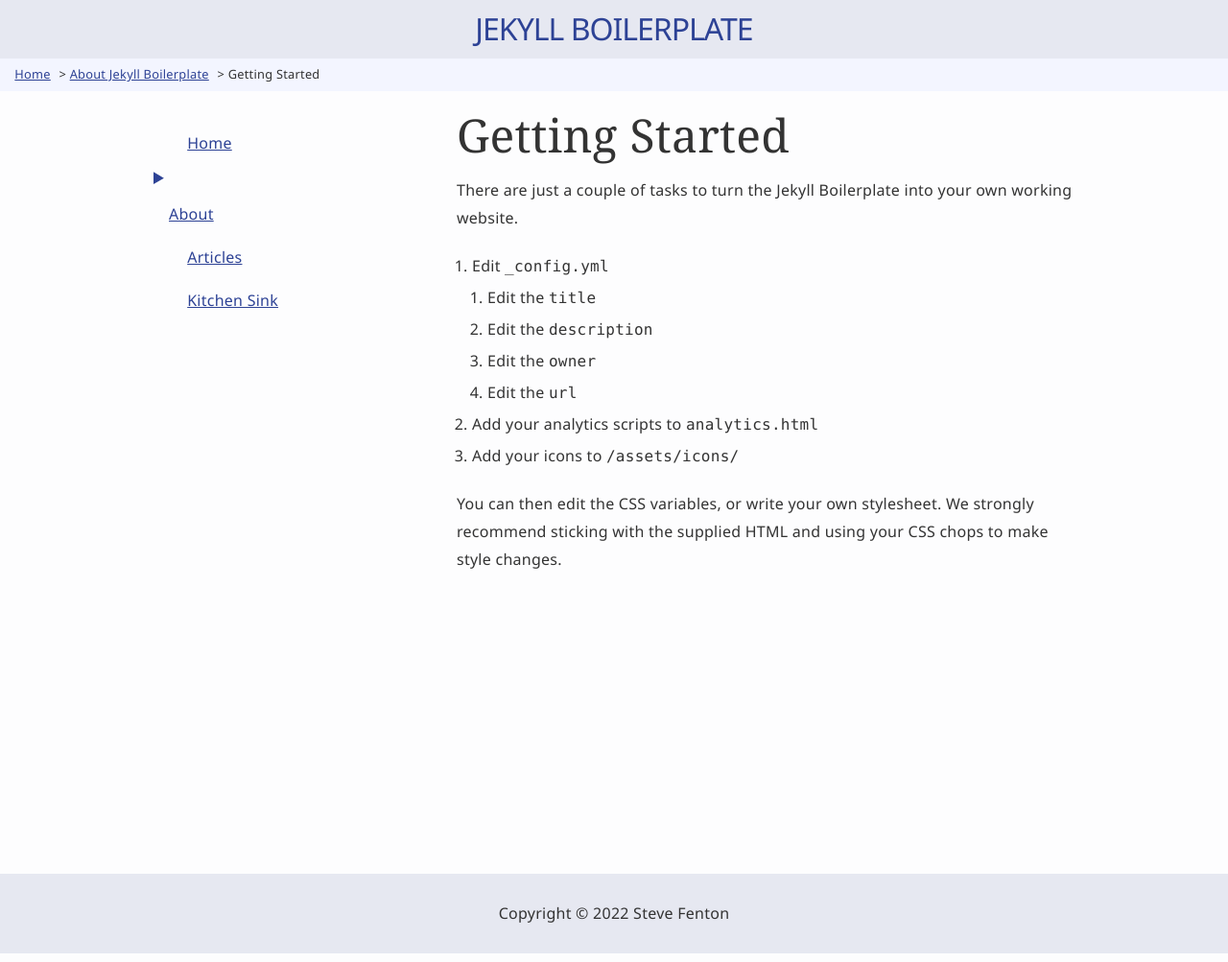
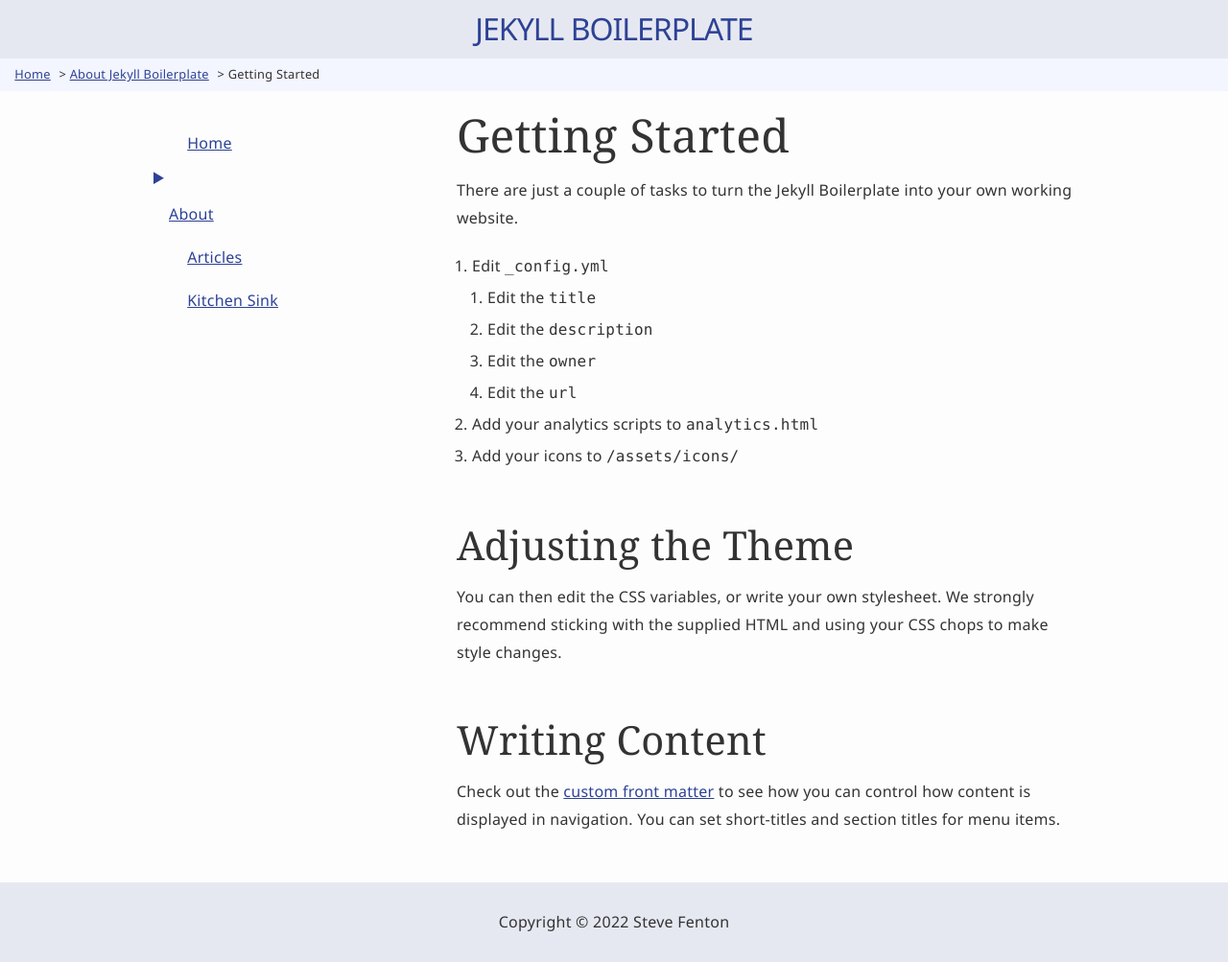
Before and after one commit to Steve-Fenton/jekyll-boilerplate, a Jekyll site: the page built from _pages/about/getting-started.md, in a window 1280 px wide and 1003 px high. Shown: the whole window at 96% size. Built offline with Jekyll 4.4.1, drawn with Linux system fonts in a browser that asks for light colours.

Commit message:
Shifting readme into content

```diff
--- a/_pages/about/getting-started.md
+++ b/_pages/about/getting-started.md
@@ -21,4 +21,10 @@ There are just a couple of tasks to turn the Jekyll Boilerplate into your own wo
 2. Add your analytics scripts to `analytics.html`
 4. Add your icons to `/assets/icons/`
 
+## Adjusting the Theme
+
 You can then edit the CSS variables, or write your own stylesheet. We strongly recommend sticking with the supplied HTML and using your CSS chops to make style changes.
+
+## Writing Content
+
+Check out the [custom front matter](/about/front-matter/) to see how you can control how content is displayed in navigation. You can set short-titles and section titles for menu items.
```
Also changed, not shown: _pages/about/jekyll-extensions.md (added, +32 -0 lines), README.md.
